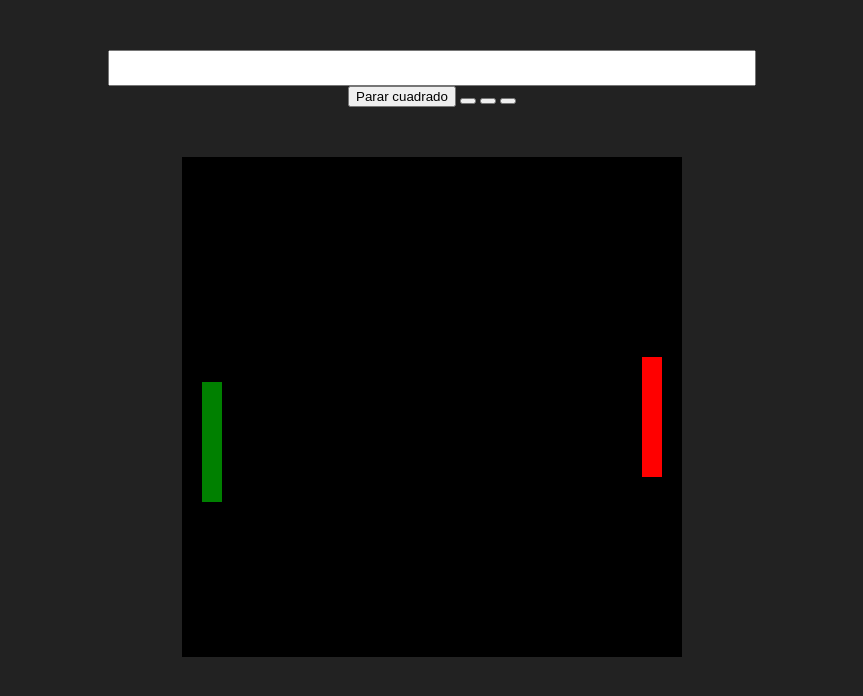
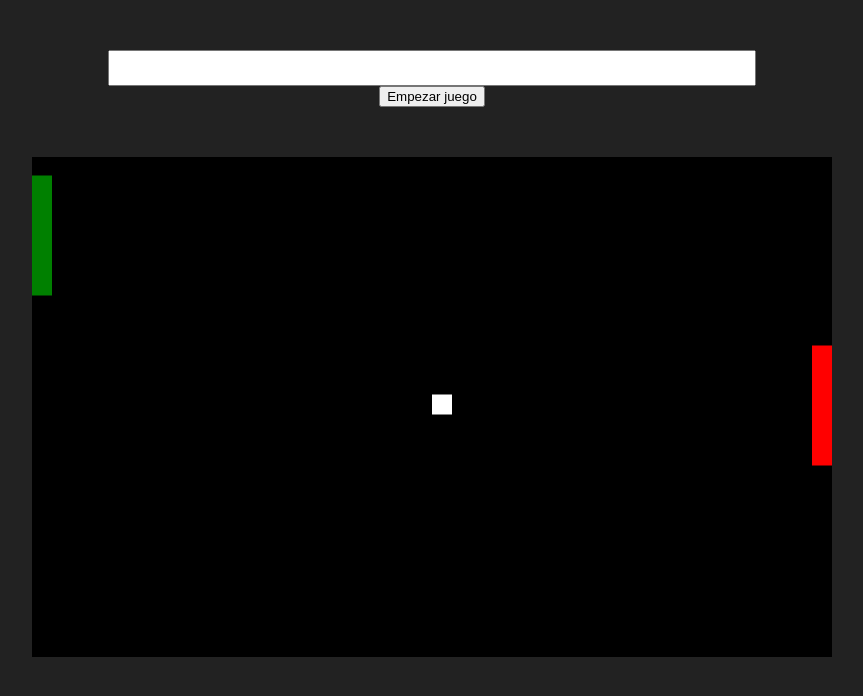
Before and after one commit to ToniBARROJ/VIDEOJUEGOS, a plain HTML site: page Juego 1/index.html in a window 1280 px wide. Shown: the whole page, without its empty margins (208-1071 px from the left). Drawn offline with Linux system fonts and the light colour scheme.

Commit message:
Colisiones acabadas, falta botón de empezar juego y crear sistema de puntuación

```diff
--- a/Juego 1/game.js
+++ b/Juego 1/game.js
@@ -1,6 +1,7 @@
 const canvas = document.getElementById("gameCanvas");
 const ctx = canvas.getContext("2d");
 const textInput = document.querySelector('.input')
+const startGame = document.querySelector('.start-game')
 
 // Variables de teclas y colisión con canvas
 
@@ -23,8 +24,8 @@ let touchLimits = false;
 const objects = [
     {
         name: "rectangle 1",
-        x: 460,
-        y: 200,
+        x: 780,
+        y: 188.5,
         width: 20,
         height: 120,
         size: 50,
@@ -34,8 +35,8 @@ const objects = [
     },
     {
         name: "rectangle 2",
-        x: 20,
-        y: 225,
+        x: 0,
+        y: 18.5,
         width: 20,
         height: 120,
         size: 50,
@@ -45,13 +46,13 @@ const objects = [
     },
     {
         name: "ball",
-        x: 225,
-        y: 225,
+        x: 400,
+        y: 237.5,
         width: 20,
         height: 20,
         size: 50,
-        speedX: 1.5,
-        speedY: 1,
+        speedX: 0,
+        speedY: 0,
         color: "white"
     }
 ]
@@ -65,31 +66,28 @@ const ball = objects[2];
 // Función para actualizar automáticamente la posición
 
 function update() {
-    secondSquare.x += secondSquare.speedX;
-    secondSquare.y += secondSquare.speedY;
+
+    ball.x += ball.speedX;
+    ball.y += ball.speedY;
     let hit = false;
 
-    if (secondSquare.x + secondSquare.width > canvas.width) {
-        secondSquare.x = canvas.width - secondSquare.width;
-        secondSquare.speedX *= -1;
+    if (ball.x + ball.width > canvas.width) {
+        ball.x = canvas.width - ball.width;
+        ball.speedX *= -1;
         hit = true;
-    } else if (objects[1].x < 0) {
-        secondSquare.x = 0;
-        secondSquare.speedX *= -1;
+    } else if (objects[2].x < 0) {
+        ball.x = 0;
+        ball.speedX *= -1;
         hit = true;
     }
-    if (secondSquare.y + secondSquare.height > canvas.height) {
-        secondSquare.y = canvas.height - secondSquare.height;
-        secondSquare.speedY *= -1
+    if (ball.y + ball.height > canvas.height) {
+        ball.y = canvas.height - ball.height;
+        ball.speedY *= -1
         hit = true;
-    } else if (objects[1].y < 0) {
-        secondSquare.y = 0;
-        secondSquare.speedY *= -1
+    } else if (objects[2].y < 0) {
+        ball.y = 0;
+        ball.speedY *= -1
         hit = true;
-    }
-
-    if (hit) {
-        secondSquare.color = (secondSquare.color === "green") ? "white" : "green";
     }
 }
 
@@ -126,8 +124,8 @@ let prevY2 = secondSquare.y;
 function move() {
     let hit = false;
 
-    if (keys.w) firstSquare.y -= firstSquare.speedX;
-    if (keys.s) firstSquare.y += firstSquare.speedX;
+    if (keys.w) firstSquare.y -= firstSquare.speedY;
+    if (keys.s) firstSquare.y += firstSquare.speedY;
     if (keys.a) firstSquare.x -= firstSquare.speedX;
     if (keys.d) firstSquare.x += firstSquare.speedX;
 
@@ -157,6 +155,7 @@ function move() {
     // touchLimits = hit;
     prevX = firstSquare.x;
     prevY = firstSquare.y;
+
 }
 
 function move2() {
@@ -166,8 +165,6 @@ function move2() {
     if (keys.down) secondSquare.y += secondSquare.speedY;
     if (keys.left) secondSquare.x -= secondSquare.speedX;
     if (keys.right) secondSquare.x += secondSquare.speedX;
-
-    // Detectar colisiones y mantener dentro del canvas
 
     if (secondSquare.x + secondSquare.width > canvas.width) {
         secondSquare.x = canvas.width - secondSquare.width;
@@ -211,52 +208,28 @@ function objectColision() {
     textInput.value = "";
     textInput.style.setProperty("background-color", "")
 
-    if (keys.w) firstSquare.y -= firstSquare.speedY;
-    if (keys.s) firstSquare.y += firstSquare.speedY;
-    if (keys.a) firstSquare.x -= firstSquare.speedX;
-    if (keys.d) firstSquare.x += firstSquare.speedX;
+    let nextX = ball.x + ball.speedX;
+    let nextY = ball.y + ball.speedY;
+    const colision1 = isColiding(nextX, nextY, ball.width, ball.height, firstSquare.x, firstSquare.y, firstSquare.width, firstSquare.height);
+    const colision2 = isColiding(nextX, nextY, ball.width, ball.height, secondSquare.x, secondSquare.y, secondSquare.width, secondSquare.height);
 
-    if (firstSquare.x + firstSquare.width > canvas.width) {
-        firstSquare.x = canvas.width - firstSquare.width;
-        hit = true;
-    } else if (firstSquare.x < 0) {
-        firstSquare.x = 0;
-        hit = true;
-    }
-    if (firstSquare.y + firstSquare.height > canvas.height) {
-        firstSquare.y = canvas.height - firstSquare.height;
-        hit = true;
-    } else if (firstSquare.y < 0) {
-        firstSquare.y = 0;
-        hit = true;
+    if (colision1) {
+        ball.speedX *= -1;
+        nextX = ball.speedX > 0 ? firstSquare.x - ball.width : firstSquare.x + firstSquare.width;
     }
 
-    const colision = isColiding(firstSquare.x, firstSquare.y, firstSquare.width, firstSquare.height, secondSquare.x, secondSquare.y, secondSquare.width, secondSquare.height);
-
-    if (colision) {
-        console.log(`He tocado el cuadrado ${objects[1].color}`)
-        textInput.value = "Hola";
-        textInput.style.setProperty("background-color", "red")
-        const overlapX = Math.min(firstSquare.x + firstSquare.width, secondSquare.x + secondSquare.width) - Math.max(firstSquare.x, secondSquare.x);
-        const overlapY = Math.min(firstSquare.y + firstSquare.height, secondSquare.y + secondSquare.height) - Math.max(firstSquare.y, secondSquare.y);
-
-        if (overlapX < overlapY) {
-            if (firstSquare.x < secondSquare.x) {
-                firstSquare.x -= overlapX;
-            } else {
-                firstSquare.x += overlapX;
-            }
-        } else {
-            if (firstSquare.y < secondSquare.y) {
-                firstSquare.y -= overlapY;
-            } else {
-                firstSquare.y += overlapY;
-            }
-        }
+    if (colision2) {
+        ball.speedX *= -1;
+        nextX = ball.speedX > 0 ? secondSquare.x - ball.width : secondSquare.x + secondSquare.width;
     }
 
-    prevX = firstSquare.x;
-    prevY = firstSquare.y;
+    if (nextY <= 0 || nextY + ball.height >= canvas.height) {
+        ball.speedY *= -1;
+    }
+
+    ball.x += ball.speedX;
+    ball.y += ball.speedY;
+
 }
 
 // Función para dibujar
@@ -265,21 +238,21 @@ function draw() {
     ctx.clearRect(0, 0, canvas.width, canvas.height);
     ctx.fillStyle = objects[0].color;
     ctx.fillRect(objects[0].x, objects[0].y, objects[0].width, objects[0].height);
-}
-function draw2() {
     ctx.fillStyle = secondSquare.color;
     ctx.fillRect(secondSquare.x, secondSquare.y, secondSquare.width, secondSquare.height)
+    ctx.fillStyle = ball.color;
+    ctx.fillRect(ball.x, ball.y, ball.width, ball.height)
 }
+
 
 // Game Loop
 
 function gameLoop() {
-    //update();
+    update();
     move();
     move2();
     objectColision();
     draw();
-    draw2();
     requestAnimationFrame(gameLoop);
 }
 
--- a/Juego 1/index.html
+++ b/Juego 1/index.html
@@ -38,12 +38,10 @@
     <body>
         <input type="text" class="input" value="">
         <div class="inputs">
-            <button>Parar cuadrado</button>
-            <button></button>
-            <button></button>
-            <button></button>
+            <button class="start-game">Empezar juego</button>
         </div>
-        <canvas id="gameCanvas" width="500" height="500"></canvas>
+        <canvas id="gameCanvas" width="
+        800" height="500"></canvas>
         <script src="game.js"></script>
     </body>
 </body>
```
